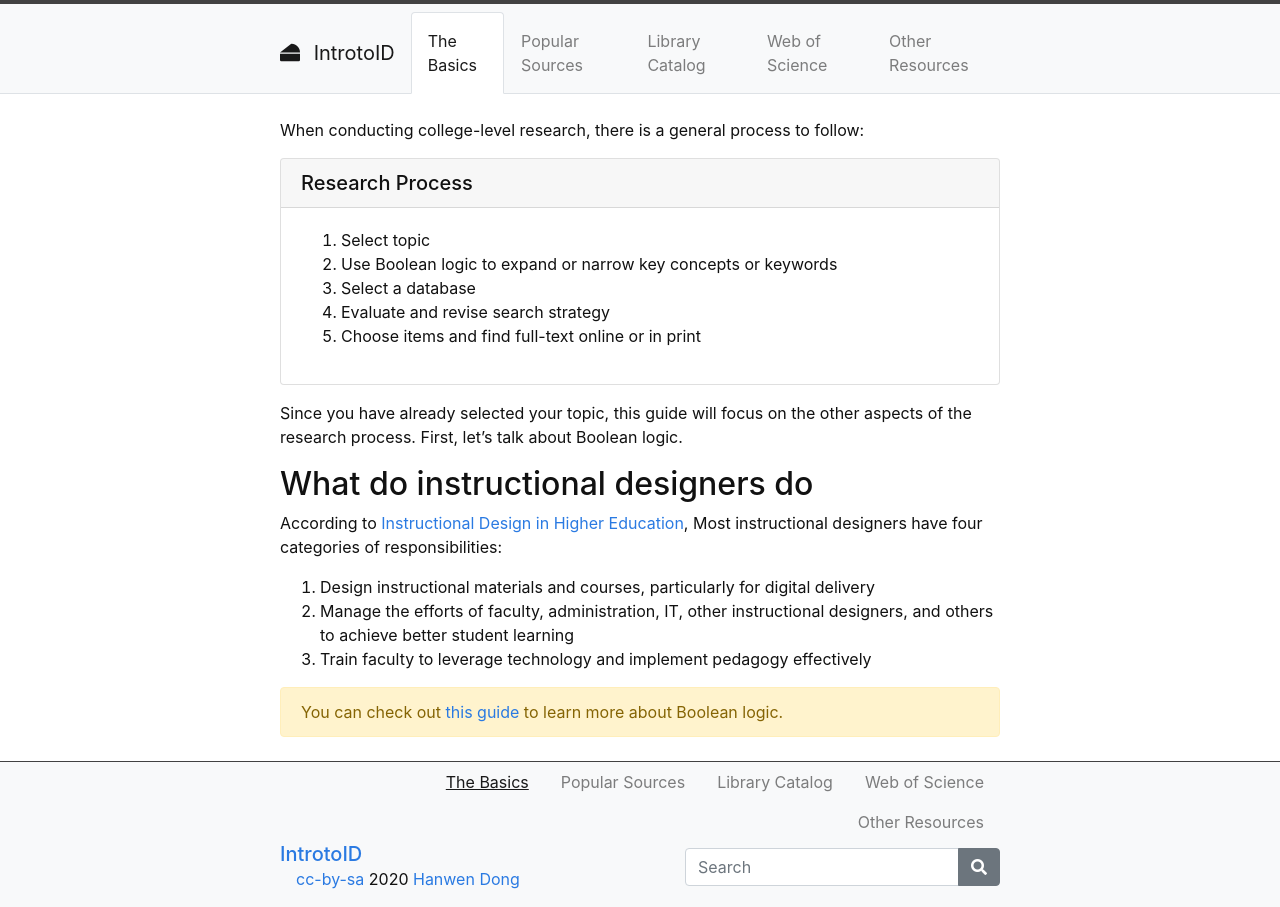
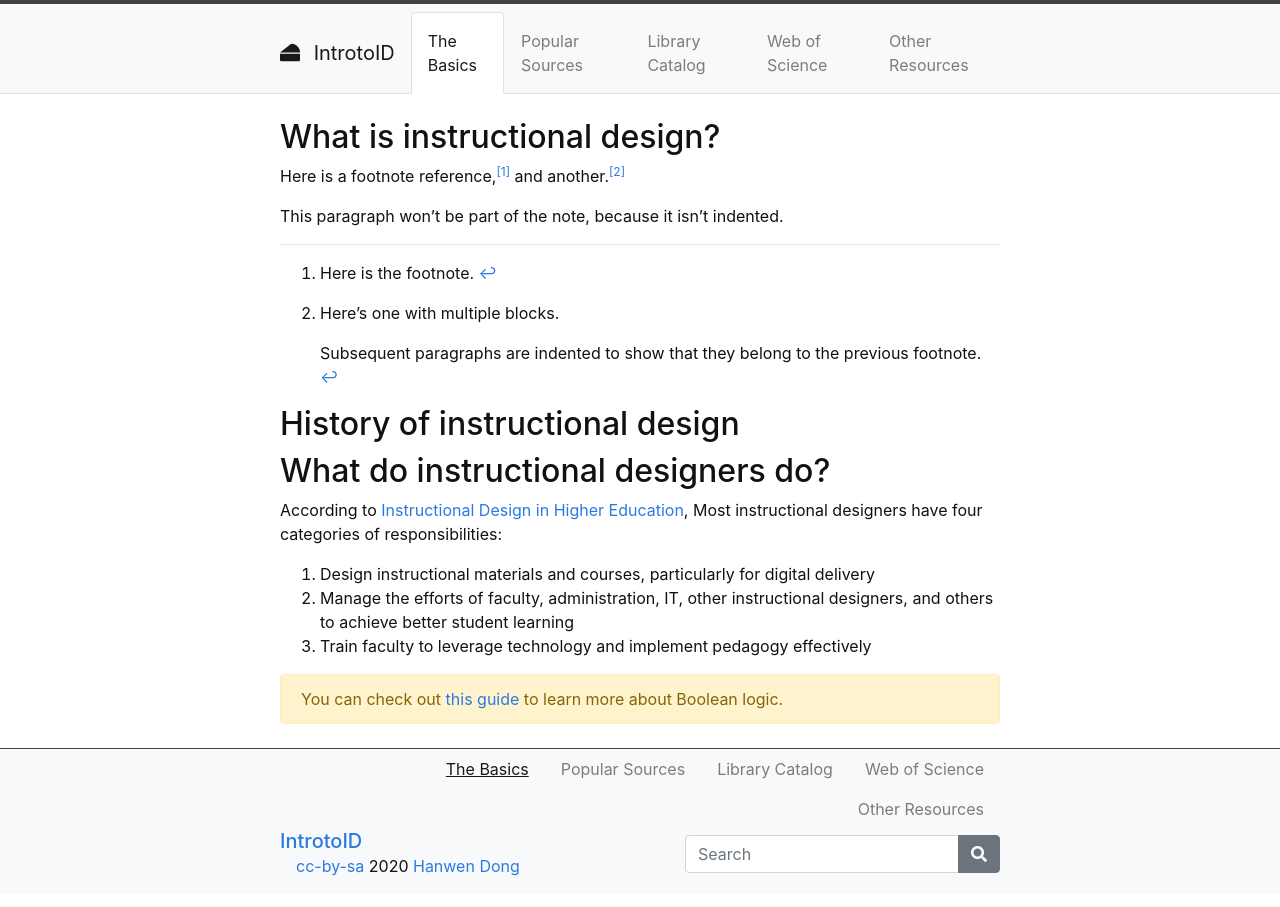
Before and after one commit to hanwendong1/IntrotoID, a Jekyll site: the page built from content/1-The-Basics.md, in a window 1280 px wide. Built offline with Jekyll 4.4.1, drawn with Linux system fonts in a browser that asks for light colours.

Commit message:
Update 1-The-Basics.md

```diff
--- a/content/1-The-Basics.md
+++ b/content/1-The-Basics.md
@@ -3,23 +3,25 @@ title: The Basics
 nav: true
 ---
 
-When conducting college-level research, there is a general process to follow:
+## What is instructional design?
 
-{% capture text %}
+<p>Here is a footnote reference,<sup class="footnote-ref"><a href="#fn1" id="fnref1">[1]</a></sup> and another.<sup class="footnote-ref"><a href="#fn2" id="fnref2">[2]</a></sup></p>
+<p>This paragraph won’t be part of the note, because it
+isn’t indented.</p>
+<hr class="footnotes-sep">
+<section class="footnotes">
+<ol class="footnotes-list">
+<li id="fn1"  class="footnote-item"><p>Here is the footnote. <a href="#fnref1" class="footnote-backref">↩</a></p>
+</li>
+<li id="fn2"  class="footnote-item"><p>Here’s one with multiple blocks.</p>
+<p>Subsequent paragraphs are indented to show that they
+belong to the previous footnote. <a href="#fnref2" class="footnote-backref">↩</a></p>
+</li>
+</ol>
+</section>
+## History of instructional design
 
-1. Select topic
-2. Use Boolean logic to expand or narrow key concepts or keywords
-3. Select a database
-4. Evaluate and revise search strategy
-5. Choose items and find full-text online or in print
-
-{% endcapture %}
-
-{% include card.md text=text header="Research Process" %}
-
-Since you have already selected your topic, this guide will focus on the other aspects of the research process. First, let’s talk about Boolean logic.
-
-## What do instructional designers do
+## What do instructional designers do?
 
 According to <a href="https://onlinelearningconsortium.org/wp-content/uploads/2017/07/Instructional-Design-in-Higher-Education-Report.pdf" target="_blank"> Instructional Design in Higher Education</a>, Most instructional designers have four categories of responsibilities:
 1. Design instructional materials and courses, particularly for digital delivery
```
